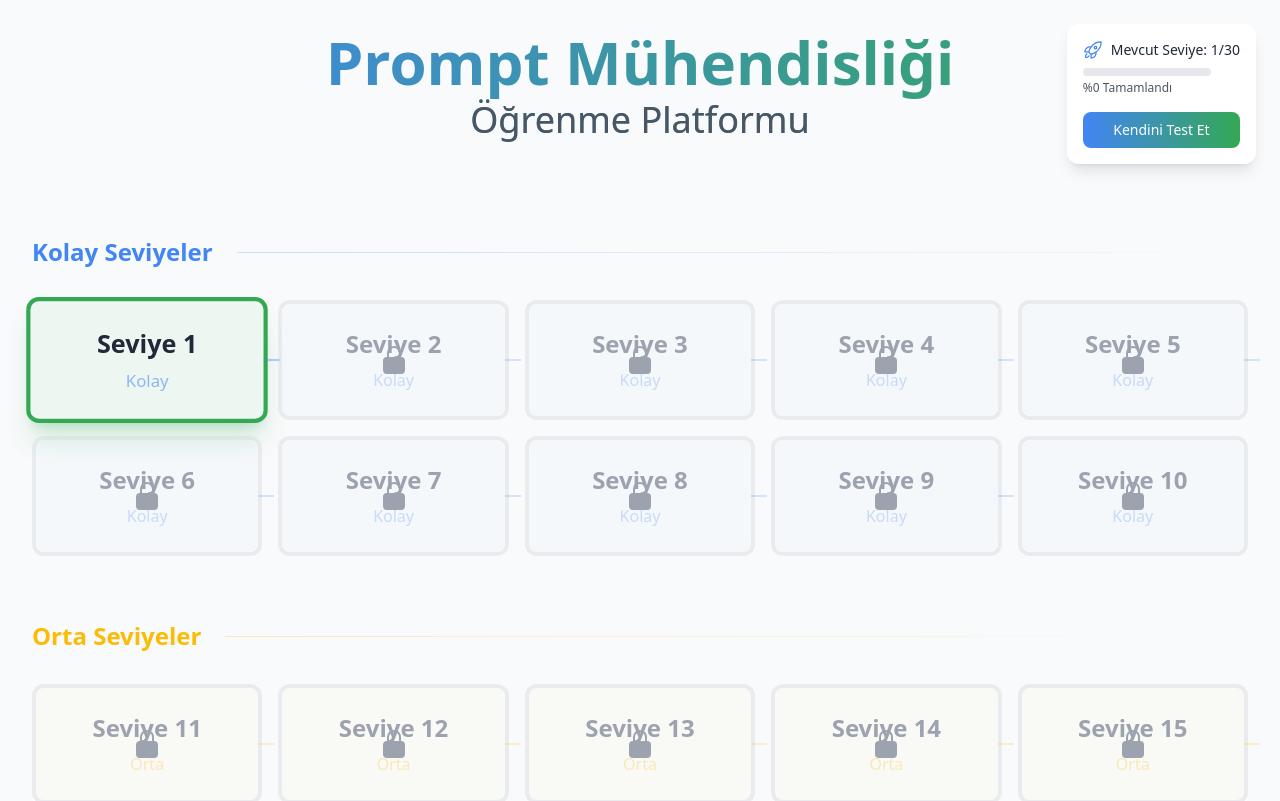
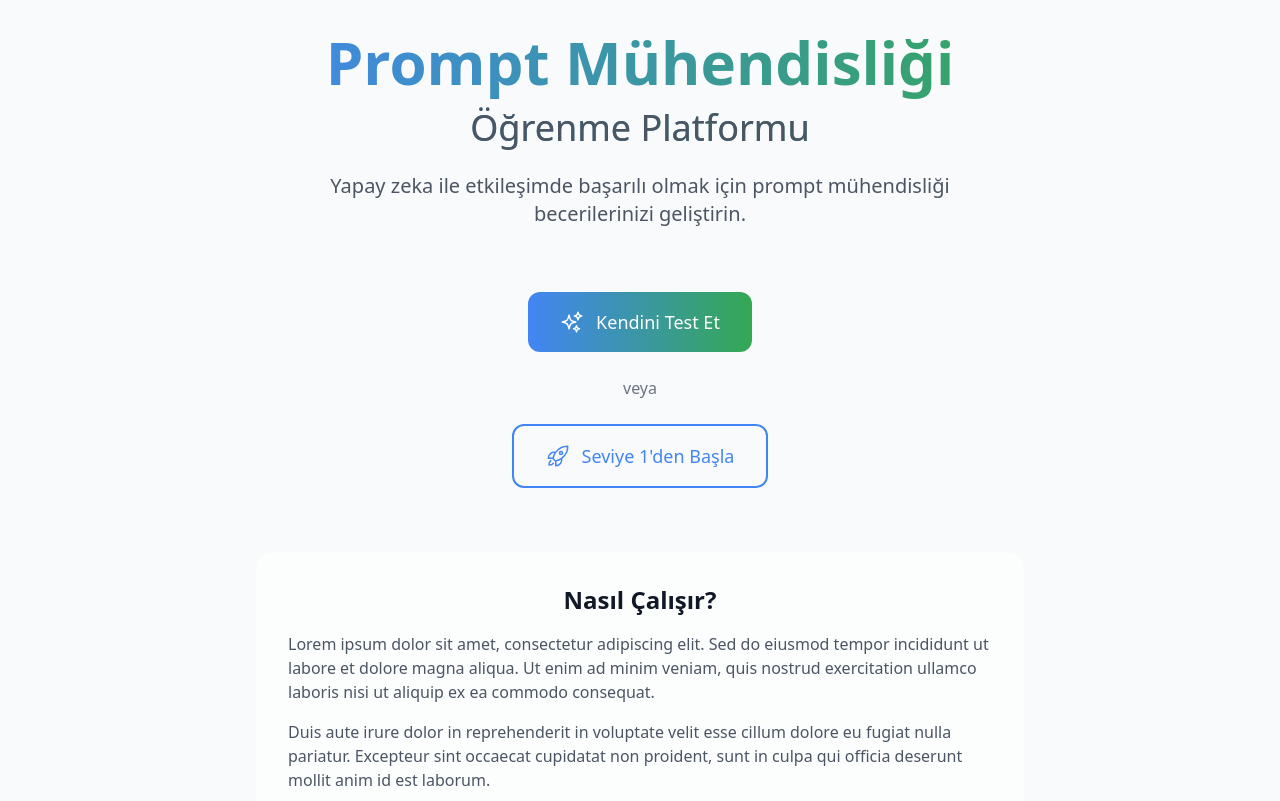
Before and after one commit to mehmeterguden/PromptCraft, a Next.js app: page / in a window 1280 px wide. Shown: the top 801 px of the page. Built offline with nearby package versions, Linux system fonts and the light colour scheme.

Commit message:
feat: Test butonu ve Seviye 1 başlangıç fonksiyonalitesi eklendi

```diff
--- a/app/page.tsx
+++ b/app/page.tsx
@@ -221,24 +221,34 @@ const LevelModal = ({ isOpen, closeModal, level, currentLevel }: LevelModalProps
                   </div>
                 ) : (
                   <div className="py-12">
-                    <div className="text-center space-y-4">
-                      <div className="inline-block p-3 rounded-full bg-orange-100 dark:bg-orange-900">
-                        <LockClosedIcon className="w-8 h-8 text-orange-500" />
+                    <div className="text-center space-y-6">
+                      <div className="inline-block p-4 rounded-full bg-gradient-to-br from-orange-100 to-red-100 dark:from-orange-900/30 dark:to-red-900/30 shadow-xl">
+                        <LockClosedIcon className="w-12 h-12 text-orange-500 dark:text-orange-400" />
                       </div>
-                      <h3 className="text-xl font-semibold text-gray-900 dark:text-gray-100">
+                      <div className="space-y-3">
+                        <h3 className="text-2xl font-bold text-gray-900 dark:text-gray-100">
                           Seviye Yetersiz
                         </h3>
                         <p className="text-gray-600 dark:text-gray-400 max-w-md mx-auto">
-                        Bu seviyeye erişmek için {level?.number}. seviyeye ulaşmanız gerekiyor.
-                        Şu anki seviyeniz: {currentLevel}
+                          Bu seviyeye erişmek için <span className="font-semibold text-orange-500">{level?.number}. seviye</span>'ye ulaşmanız gerekiyor.
+                          <br/>
+                          <span className="inline-block mt-2">
+                            Şu anki seviyeniz: <span className="font-semibold text-[#4285F4]">{currentLevel}</span>
+                          </span>
                         </p>
-                      <div className="mt-8">
+                      </div>
+                      <div className="mt-8 flex justify-center">
                         <button
                           onClick={closeModal}
-                          className="px-6 py-3 rounded-xl font-medium bg-gray-100 dark:bg-gray-800 text-gray-900 dark:text-gray-100 hover:bg-gray-200 dark:hover:bg-gray-700 transition-all duration-200"
+                          className="px-8 py-3 rounded-xl font-medium border-2 border-gray-200 dark:border-gray-700 text-gray-900 dark:text-gray-100 hover:bg-gray-100 dark:hover:bg-gray-800 hover:border-gray-300 dark:hover:border-gray-600 transition-all duration-200 shadow-sm hover:shadow-md"
                         >
                           Anladım
                         </button>
+                      </div>
+                      <div className="mt-6">
+                        <p className="text-sm text-gray-500 dark:text-gray-400">
+                          Seviyenizi yükseltmek için önceki seviyeleri tamamlayın veya kendinizi test edin.
+                        </p>
                       </div>
                     </div>
                   </div>
@@ -437,6 +447,19 @@ const SelfTestModal = ({ isOpen, closeModal, onComplete }: SelfTestModalProps) =
 
                     {/* Aksiyon Butonları */}
                     <div className="flex justify-end gap-3 pt-4">
+                      <button
+                        onClick={() => {
+                          setShowResults(false);
+                          setCurrentQuestionIndex(0);
+                          setPrompt('');
+                          setAnswers(['', '', '']);
+                          setShowHints(false);
+                        }}
+                        className="px-6 py-2 rounded-lg font-medium border-2 border-[#4285F4] text-[#4285F4] hover:bg-[#4285F4]/5 transition-all duration-300 flex items-center gap-2"
+                      >
+                        <ArrowPathIcon className="w-5 h-5" />
+                        Testi Tekrarla
+                      </button>
                       <button
                         onClick={closeModal}
                         className="px-6 py-2 rounded-lg font-medium border-2 border-gray-200 dark:border-gray-700 text-gray-700 dark:text-gray-300 hover:bg-gray-50 dark:hover:bg-gray-900 transition-all duration-300"
@@ -647,35 +670,45 @@ export default function Home() {
   const [selectedLevel, setSelectedLevel] = useState<Level | null>(null);
   const [isLevelModalOpen, setIsLevelModalOpen] = useState(false);
   const [isTestModalOpen, setIsTestModalOpen] = useState(false);
-  const [isInitialized, setIsInitialized] = useState(false);
+  const [hasStarted, setHasStarted] = useState<boolean | null>(null);
+  const [isLoading, setIsLoading] = useState(true);
 
   // İlk yükleme ve localStorage kontrolü
   useEffect(() => {
+    const savedHasStarted = localStorage.getItem('hasStarted') === 'true';
     const savedLevels = localStorage.getItem('levels');
+
     if (savedLevels) {
       const parsedLevels = JSON.parse(savedLevels);
+      const savedCurrentLevel = parseInt(localStorage.getItem('currentLevel') || '1');
+
       setLevels(parsedLevels.map((level: Level) => ({
         ...level,
         isLocked: !level.isCompleted && level.number !== 1,
-        isCurrent: level.number === parseInt(localStorage.getItem('currentLevel') || '1')
+        isCurrent: level.number === savedCurrentLevel
       })));
+
+      setCurrentLevel(savedCurrentLevel);
     } else {
-      // İlk seviyeyi aç
       setLevels(prev => prev.map(level => ({
         ...level,
         isLocked: level.number !== 1,
         isCurrent: level.number === 1
       })));
     }
-    setIsInitialized(true);
+
+    setHasStarted(savedHasStarted);
+    setIsLoading(false);
   }, []);
 
   // localStorage'a kaydetme
   useEffect(() => {
-    if (isInitialized) {
+    if (hasStarted !== null) {
+      localStorage.setItem('hasStarted', hasStarted.toString());
       localStorage.setItem('levels', JSON.stringify(levels));
+      localStorage.setItem('currentLevel', currentLevel.toString());
     }
-  }, [levels, isInitialized]);
+  }, [levels, hasStarted, currentLevel]);
 
   const progressPercentage = (levels.filter(l => l.isCompleted).length / 30) * 100;
 
@@ -695,6 +728,7 @@ export default function Home() {
 
   const handleTestComplete = (level: number) => {
     setCurrentLevel(level);
+    setHasStarted(true);
     setLevels(prevLevels =>
       prevLevels.map(l => ({
         ...l,
@@ -705,30 +739,123 @@ export default function Home() {
     setIsTestModalOpen(false);
   };
 
+  const handleStartFromLevel1 = () => {
+    setCurrentLevel(1);
+    setHasStarted(true);
+    setLevels(prevLevels =>
+      prevLevels.map(l => ({
+        ...l,
+        isLocked: l.number !== 1,
+        isCurrent: l.number === 1
+      }))
+    );
+    // Seviye 1'i seç ve modalı aç
+    setSelectedLevel(levels[0]);
+    setIsLevelModalOpen(true);
+  };
+
+  // Loading durumunda boş ekran göster
+  if (isLoading) {
+    return null;
+  }
+
+  // Kullanıcı daha önce başlamamışsa karşılama ekranını göster
+  if (hasStarted === false || hasStarted === null) {
+    return (
+      <main className="min-h-screen bg-gray-50 dark:bg-gray-900 flex flex-col items-center justify-center p-8">
+        <div className="max-w-4xl w-full space-y-16 text-center">
+          {/* Header */}
+          <div className="space-y-6">
+            <h1 className="text-6xl font-bold text-transparent bg-clip-text bg-gradient-to-r from-[#4285F4] to-[#34A853]">
+              Prompt Mühendisliği
+              <span className="text-4xl font-medium mt-4 block text-gray-600 dark:text-gray-300">
+                Öğrenme Platformu
+              </span>
+            </h1>
+            <p className="text-xl text-gray-600 dark:text-gray-400 max-w-2xl mx-auto">
+              Yapay zeka ile etkileşimde başarılı olmak için prompt mühendisliği becerilerinizi geliştirin.
+            </p>
+          </div>
+
+          {/* Action Buttons */}
+          <div className="flex flex-col items-center gap-6">
+            <button
+              onClick={() => setIsTestModalOpen(true)}
+              className="px-8 py-4 bg-gradient-to-r from-[#4285F4] to-[#34A853] rounded-xl text-white font-medium text-lg hover:opacity-90 transition-all duration-300 hover:shadow-lg hover:shadow-[#4285F4]/20 flex items-center gap-3"
+            >
+              <SparklesIcon className="w-6 h-6" />
+              Kendini Test Et
+            </button>
+            <span className="text-gray-500 dark:text-gray-400">veya</span>
+            <button
+              onClick={handleStartFromLevel1}
+              className="px-8 py-4 border-2 border-[#4285F4] rounded-xl text-[#4285F4] font-medium text-lg hover:bg-[#4285F4]/5 transition-all duration-300 flex items-center gap-3"
+            >
+              <RocketLaunchIcon className="w-6 h-6" />
+              Seviye 1'den Başla
+            </button>
+          </div>
+
+          {/* Description */}
+          <div className="bg-white/50 dark:bg-gray-800/50 backdrop-blur-sm rounded-2xl p-8 max-w-3xl mx-auto">
+            <h2 className="text-2xl font-bold text-gray-900 dark:text-gray-100 mb-4">
+              Nasıl Çalışır?
+            </h2>
+            <div className="space-y-4 text-left">
+              <p className="text-gray-600 dark:text-gray-400">
+                Lorem ipsum dolor sit amet, consectetur adipiscing elit. Sed do eiusmod tempor incididunt ut labore et dolore magna aliqua. Ut enim ad minim veniam, quis nostrud exercitation ullamco laboris nisi ut aliquip ex ea commodo consequat.
+              </p>
+              <p className="text-gray-600 dark:text-gray-400">
+                Duis aute irure dolor in reprehenderit in voluptate velit esse cillum dolore eu fugiat nulla pariatur. Excepteur sint occaecat cupidatat non proident, sunt in culpa qui officia deserunt mollit anim id est laborum.
+              </p>
+            </div>
+          </div>
+        </div>
+
+        {/* Test Modalını buraya ekleyelim */}
+        <SelfTestModal
+          isOpen={isTestModalOpen}
+          closeModal={() => setIsTestModalOpen(false)}
+          onComplete={handleTestComplete}
+        />
+      </main>
+    );
+  }
+
+  // Kullanıcı başlamışsa seviye ekranını göster
   return (
     <main className="min-h-screen bg-gray-50 dark:bg-gray-900 p-8">
       {/* Progress ve Test Butonu */}
-      <div className="fixed top-6 right-6 bg-white/90 backdrop-blur-sm dark:bg-gray-800/90 rounded-xl shadow-lg p-4 z-40 space-y-4">
+      <div className="fixed top-6 right-6 bg-white/90 backdrop-blur-sm dark:bg-gray-800/90 rounded-xl shadow-lg p-4 z-40">
         <div className="text-gray-800 dark:text-gray-100">
-          <div className="flex items-center gap-2 mb-2">
+          <div className="flex items-center gap-2 mb-3">
             <RocketLaunchIcon className="w-5 h-5 text-[#4285F4]" />
-            <p className="text-sm font-medium">Mevcut Seviye: {currentLevel}/30</p>
+            <p className="text-sm font-medium">Mevcut Seviye: <span className="text-[#4285F4] font-bold">{currentLevel}</span><span className="text-gray-400 dark:text-gray-500">/30</span></p>
           </div>
-          <div className="mt-2 h-2 w-32 bg-gray-200 dark:bg-gray-700 rounded-full overflow-hidden">
+          <div className="relative mb-8">
+            <div className="h-2.5 w-40 bg-gray-200 dark:bg-gray-700 rounded-full overflow-hidden grid grid-cols-30 gap-px">
+              {Array.from({ length: 30 }, (_, i) => (
                 <div
-              className="h-full bg-gradient-to-r from-[#4285F4] to-[#34A853] transition-all duration-500"
-              style={{ width: `${progressPercentage}%` }}
+                  key={i}
+                  className={`h-full ${i < currentLevel ? 'bg-gradient-to-r from-[#4285F4] to-[#34A853]' : ''}`}
                 />
+              ))}
             </div>
-          <p className="text-xs mt-1 text-gray-600 dark:text-gray-400">
-            %{progressPercentage.toFixed(0)} Tamamlandı
+            <div className="absolute -bottom-5 left-0 right-0 flex justify-between items-center">
+              <p className="text-xs font-medium text-[#4285F4]">
+                Seviye {currentLevel}
               </p>
+              <p className="text-xs text-gray-500 dark:text-gray-400">
+                30 Seviye
+              </p>
+            </div>
+          </div>
         </div>
 
         {/* Her zaman görünür test butonu */}
         <button
           onClick={() => setIsTestModalOpen(true)}
-          className="w-full px-4 py-2 bg-gradient-to-r from-[#4285F4] to-[#34A853] rounded-lg text-white font-medium text-sm hover:opacity-90 transition-all duration-300"
+          className="w-full px-4 py-2.5 bg-gradient-to-r from-[#4285F4] to-[#34A853] rounded-lg text-white font-medium text-sm hover:opacity-90 transition-all duration-300 hover:shadow-lg hover:shadow-[#4285F4]/20"
         >
           Kendini Test Et
         </button>
@@ -766,7 +893,7 @@ export default function Home() {
                     onClick={() => handleLevelClick(level)}
                   >
                     <div className={`
-                      relative p-6 rounded-xl border-4 transition-all duration-300
+                      relative p-6 rounded-xl border-4 transition-all duration-300 overflow-hidden
                       ${level.isCurrent
                         ? 'border-[#34A853] bg-[#34A853]/5 shadow-xl shadow-[#34A853]/20'
                         : level.isLocked
@@ -782,14 +909,14 @@ export default function Home() {
                       transform: level.isCurrent ? 'scale(1.05)' : undefined
                     }}>
                       <div className="text-center relative z-10">
-                        <span className={`text-2xl font-bold ${
+                        <span className={`block text-2xl font-bold mb-2 ${
                           level.isLocked
                             ? 'text-gray-400 dark:text-gray-500'
                             : 'text-gray-800 dark:text-gray-100'
                         }`}>
                           Seviye {level.number}
                         </span>
-                        <p className="mt-2 font-medium" style={{
+                        <p className="font-medium" style={{
                           color: `${getDifficultyColor(difficulty)}${level.isLocked ? '40' : '90'}`
                         }}>
                           {difficulty}
@@ -797,9 +924,10 @@ export default function Home() {
                       </div>
 
                       {level.isLocked && (
-                        <div className="absolute inset-0 flex items-center justify-center rounded-xl backdrop-blur-[1px]"
-                          style={{ backgroundColor: `${getDifficultyColor(difficulty)}05` }}>
-                          <LockClosedIcon className="w-8 h-8 text-gray-400 dark:text-gray-500" />
+                        <div className="absolute inset-0 flex items-center justify-center bg-white/60 dark:bg-gray-900/60 backdrop-blur-[2px]">
+                          <div className="bg-gray-100/80 dark:bg-gray-800/80 p-3 rounded-full">
+                            <LockClosedIcon className="w-6 h-6 text-gray-400 dark:text-gray-500" />
+                          </div>
                         </div>
                       )}
 
--- a/tailwind.config.js
+++ b/tailwind.config.js
@@ -6,7 +6,11 @@ module.exports = {
     "./app/**/*.{js,ts,jsx,tsx,mdx}",
   ],
   theme: {
-    extend: {},
+    extend: {
+      gridTemplateColumns: {
+        '30': 'repeat(30, minmax(0, 1fr))',
+      },
+    },
   },
   plugins: [],
 }
```
Also changed, not shown: app/globals.css (+13 -0 lines). Lines whose indentation alone changed are shown as unchanged.
